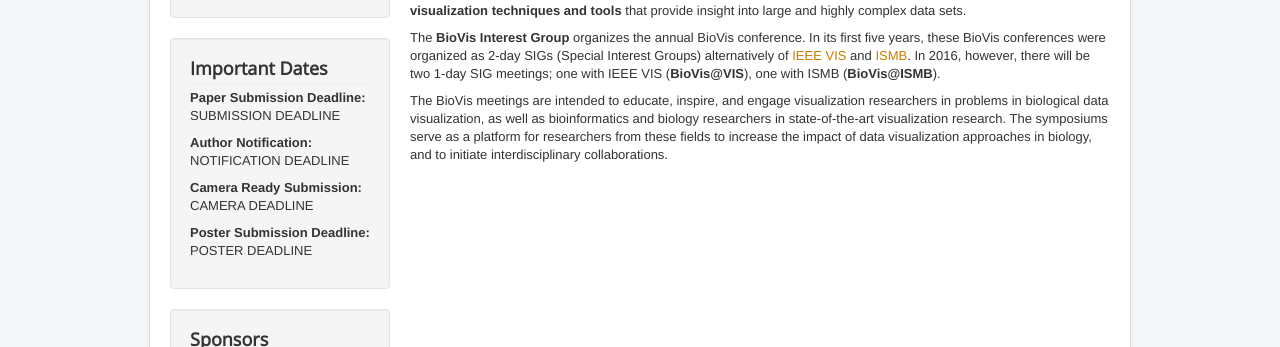
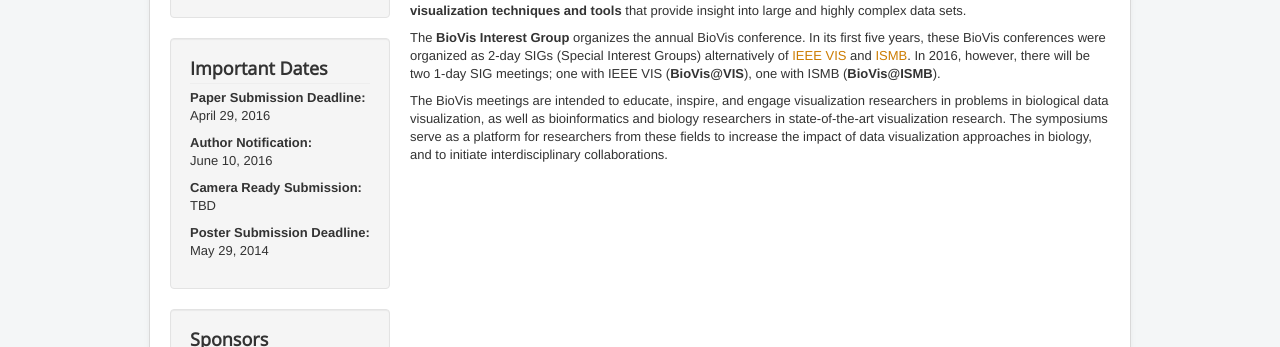
Before and after one commit to ngehlenborg/2017, a Jekyll site: the page built from index.md, in a window 1280 px wide. Shown: the part 486-833 px from the top of the page. Built offline with Jekyll 4.4.1, drawn with Linux system fonts in a browser that asks for light colours.

Commit message:
Tuan's first commit

```diff
--- a/_config.yml
+++ b/_config.yml
@@ -8,11 +8,11 @@ conferenceshort: "BioVis 2016"
 IEEEconferencedate: "October 24th, 2016"
 ISMBconferencedate: "Friday, July 8, 2016"
 
-deadline_submission: "SUBMISSION DEADLINE"
-deadline_notification: "NOTIFICATION DEADLINE"
-deadline_camera: "CAMERA DEADLINE"
+deadline_submission: "April 29, 2016"
+deadline_notification: "June 10, 2016"
+deadline_camera: "TBD"
 
-deadline_poster: "POSTER DEADLINE"
+deadline_poster: "May 29, 2014"
 
 # Build settings
 markdown: kramdown
```
